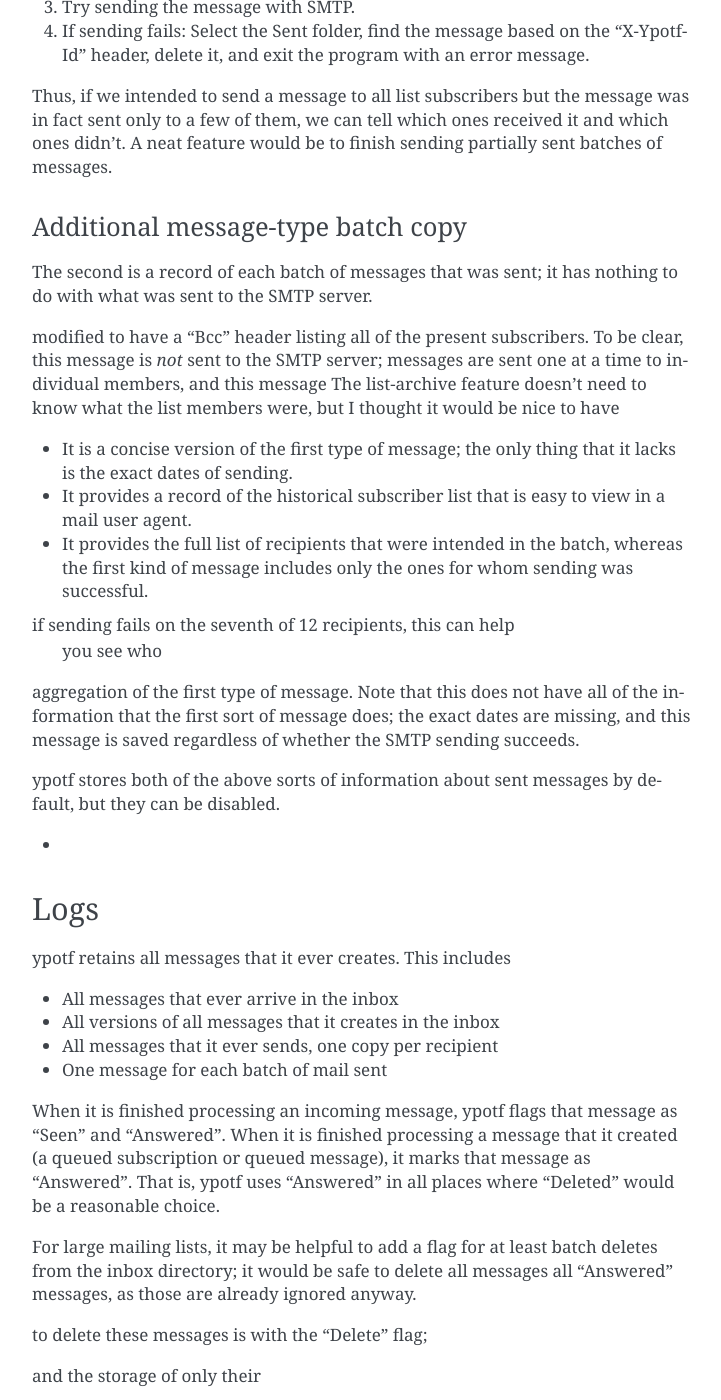
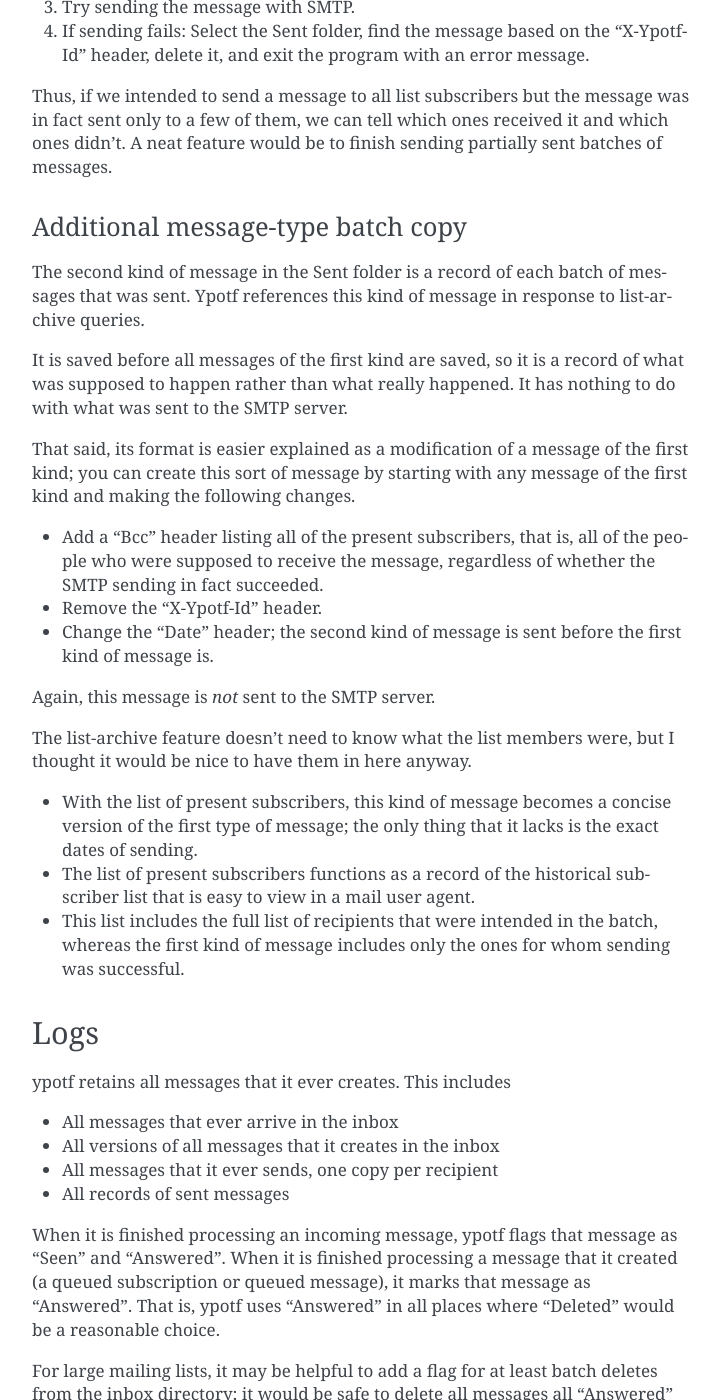
Before and after one commit to tlevine/ypotf, a Sphinx documentation site: the page built from docs/interacting.rst, in a window 1280 px wide and 1400 px high, scrolled down 4518 px. Shown: the whole window, without its empty margins (388-1109 px from the left). Built offline with Sphinx 7.4.7, drawn with Linux system fonts in a browser that asks for light colours; some of the changed text lies outside the part shown.

Commit message:
Automatic commit with j

```diff
--- a/docs/interacting.rst
+++ b/docs/interacting.rst
@@ -162,8 +162,8 @@
 
 Sending messages
 ^^^^^^^^^^^^^^^^^^^^
-ypotf sends messages to one recipient at a time. It can store the
-following records of sent messages, and it stores both by default.
+ypotf sends messages to one recipient at a time. It stores the following
+records of sent messages.
 
 1. A copy of every message that is sent
 2. An additional copy for every message sent to the full subscription
@@ -201,36 +201,38 @@
 
 Additional message-type batch copy
 ~~~~~~~~~~~~~~~~~~~~~~~~~~~~~~~~~~~
-The second is a record of each batch of messages that was sent; it has
-nothing to do with what was sent to the SMTP server.
+The second kind of message in the Sent folder is a record of each batch
+of messages that was sent. Ypotf references this kind of message in
+response to list-archive queries.
 
-modified to have a "Bcc" header listing
-all of the present subscribers. To be clear, this message is *not* sent
-to the SMTP server; messages are sent one at a time to individual
-members, and this message
+It is saved before all messages of the first kind are saved, so it is a
+record of what was supposed to happen rather than what really happened.
+It has nothing to do with what was sent to the SMTP server.
+
+That said, its format is easier explained as a modification of a message
+of the first kind; you can create this sort of message by starting with
+any message of the first kind and making the following changes.
+
+* Add a "Bcc" header listing all of the present subscribers, that is,
+  all of the people who were supposed to receive the message, regardless
+  of whether the SMTP sending in fact succeeded.
+* Remove the "X-Ypotf-Id" header.
+* Change the "Date" header; the second kind of message is sent before
+  the first kind of message is.
+
+Again, this message is *not* sent to the SMTP server.
+
 The list-archive feature doesn't need to know what the list members
-were, but I thought it would be nice to have
+were, but I thought it would be nice to have them in here anyway.
 
-* It is a concise version of the first type of message; the only
-  thing that it lacks is the exact dates of sending.
-* It provides a record of the historical subscriber list that is easy to
-  view in a mail user agent.
-* It provides the full list of recipients that were intended in the
-  batch, whereas the first kind of message includes only the ones for
-  whom sending was successful.
-
-if sending fails on the seventh of 12 recipients, this can help
-  you see who
-
-aggregation of the first type of message. Note that this does not have
-all of the information that the first sort of message does; the exact
-dates are missing, and this message is saved regardless of whether the
-SMTP sending succeeds.
-
-ypotf stores both of the above sorts of information about sent messages
-by default, but they can be disabled.
-
-*
+* With the list of present subscribers, this kind of message becomes a
+  concise version of the first type of message; the only thing that it
+  lacks is the exact dates of sending.
+* The list of present subscribers functions as a record of the
+  historical subscriber list that is easy to view in a mail user agent.
+* This list includes the full list of recipients that were intended in
+  the batch, whereas the first kind of message includes only the ones
+  for whom sending was successful.
 
 Logs
 ^^^^^
@@ -239,7 +241,7 @@
 * All messages that ever arrive in the inbox
 * All versions of all messages that it creates in the inbox
 * All messages that it ever sends, one copy per recipient
-* One message for each batch of mail sent
+* All records of sent messages
 
 When it is finished processing an incoming message, ypotf flags that
 message as "Seen" and "Answered". When it is finished processing a
@@ -251,11 +253,14 @@
 batch deletes from the inbox directory; it would be safe to delete all
 messages all "Answered" messages, as those are already ignored anyway.
 
+    C: A003 SELECT INBOX
+    C: A004 SEARCH ANSWERED
 
-to delete these messages is with the "Delete" flag;
+It could also be helpful, for large mailing lists, to delete copies of
+the individual message sends (kind 1). Almost all of the information in
+these messages is in the additional per-batch message (kind 2), and
+I save the first kind of message only for debugging failed messages.
+It would be safe to delete all messages in Sent that lack a Bcc.
 
-and the storage of  only their
-
-ypotf refrains from conceptually deleting things
-
-Invalidation of temporary files
+    C: A003 SELECT Sent
+    C: A004 SEARCH NOT BCC ""
```
